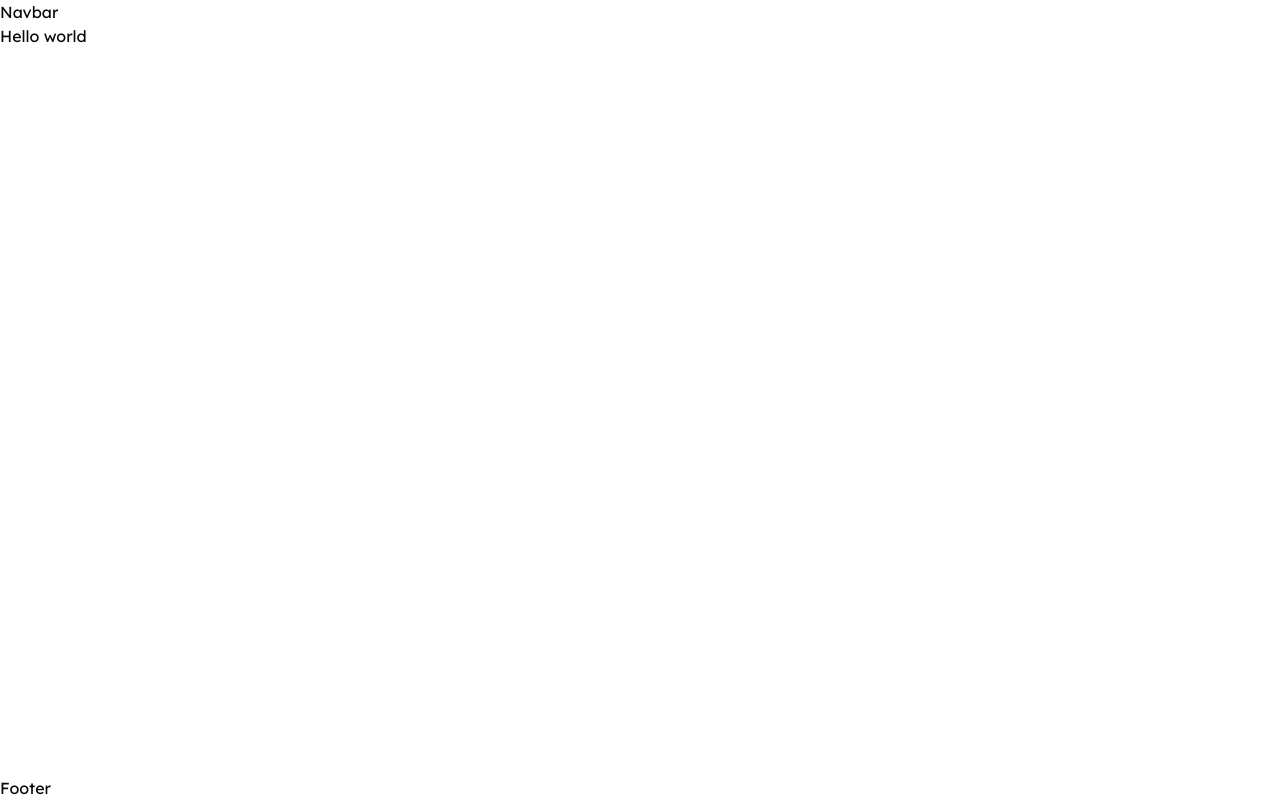
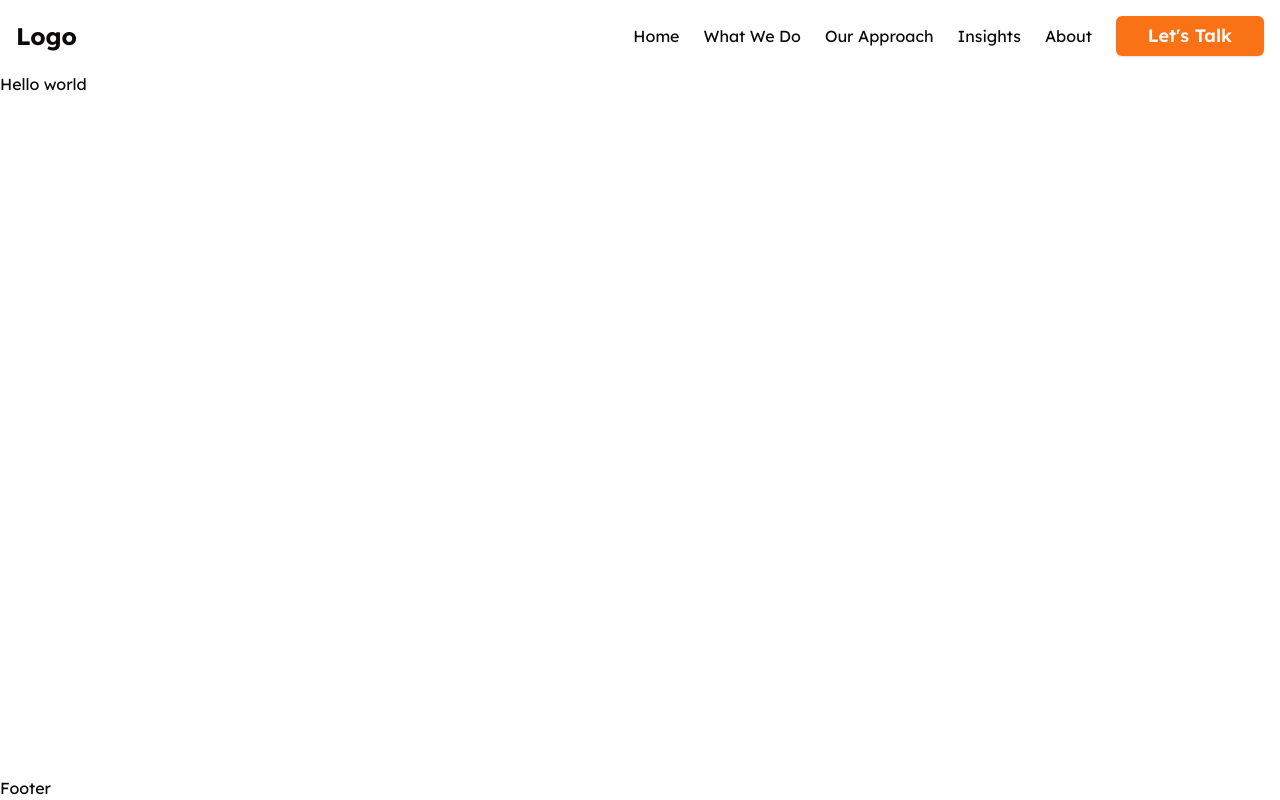
Before and after one commit to jonyBhatt/Beeheit, a Next.js app: page / in a window 1280 px wide. Built offline with nearby package versions, Linux system fonts and the light colour scheme.

Commit message:
Added navbar

```diff
--- a/app/(root)/layout.tsx
+++ b/app/(root)/layout.tsx
@@ -1,3 +1,4 @@
+import Navbar from "@/components/shared/Navbar";
 import React from "react";
 
 export default function MainLayout({
@@ -7,7 +8,7 @@ export default function MainLayout({
 }>) {
   return (
     <div className="flex flex-col min-h-svh w-full ">
-      <nav>Navbar</nav>
+      <Navbar />
       <main className="flex-grow h-full">{children}</main>
       <footer>Footer</footer>
     </div>
--- /dev/null
+++ b/components/shared/Navbar.tsx
@@ -0,0 +1,138 @@
+"use client";
+
+import React, { useState } from "react";
+import Link from "next/link";
+import { motion, AnimatePresence } from "framer-motion";
+import { Button } from "../ui/button";
+import { AlignRight, X } from "lucide-react";
+
+const Navbar = () => {
+  const [isOpen, setIsOpen] = useState(false);
+
+  const toggleMenu = () => {
+    setIsOpen(!isOpen);
+  };
+
+  const closeMenu = () => {
+    setIsOpen(false);
+  };
+
+  return (
+    <nav className="  p-4">
+      <div className="container mx-auto flex justify-between items-center">
+        {/* Logo */}
+        <div className="text-2xl font-bold">
+          <a href="#">Logo</a>
+        </div>
+
+        {/* Hamburger Icon */}
+        <div className="md:hidden">
+          <button onClick={toggleMenu} className=" focus:outline-none">
+            <AlignRight className="text-primary" size={25} />
+          </button>
+        </div>
+
+        {/* Nav Links & Button - Hidden on small screens */}
+        <div
+          className={`md:flex items-center space-x-6 ${
+            isOpen ? "hidden" : "hidden"
+          } `}
+        >
+          <Link
+            href="#"
+            className="hover:text-primary duration-300 transition-all ease-in-out"
+          >
+            Home
+          </Link>
+          <Link
+            href="#"
+            className="hover:text-primary duration-300 transition-all ease-in-out"
+          >
+            What We Do
+          </Link>
+          <Link
+            href="#"
+            className="hover:text-primary duration-300 transition-all ease-in-out"
+          >
+            Our Approach
+          </Link>
+          <Link
+            href="#"
+            className="hover:text-primary duration-300 transition-all ease-in-out"
+          >
+            Insights
+          </Link>
+          <Link
+            href="#"
+            className="hover:text-primary duration-300 transition-all ease-in-out"
+          >
+            About
+          </Link>
+          <Button size={"lg"} className="font-semibold text-lg">
+            Let&apos;s Talk
+          </Button>
+        </div>
+      </div>
+
+      {/* Mobile Menu */}
+      <AnimatePresence>
+        {isOpen && (
+          <motion.div
+            initial={{ y: "-100%", opacity: 0 }}
+            animate={{ y: 0, opacity: 1 }}
+            exit={{ y: "100%", opacity: 0 }}
+            transition={{ duration: 0.4, ease: "easeInOut" }}
+            className="md:hidden absolute top-0 left-0 w-full bg-gray-800 text-secondary p-4 space-y-4 h-svh flex flex-col items-start justify-center gap-8"
+          >
+            <button
+              onClick={closeMenu}
+              className="absolute top-4 right-4 text-white focus:outline-none"
+            >
+              <X className="text-primary font-bold" size={25} />
+            </button>
+            <Link
+              href="#"
+              className="block hover:text-primary duration-300 transition-all ease-in-out"
+            >
+              Home
+            </Link>
+            <Link
+              href="#"
+              className="block hover:text-primary duration-300 transition-all ease-in-out"
+            >
+              What We Do
+            </Link>
+            <Link
+              href="#"
+              className="block hover:text-primary duration-300 transition-all ease-in-out"
+            >
+              Our Approach
+            </Link>
+            <Link
+              href="#"
+              className="block hover:text-primary duration-300 transition-all ease-in-out"
+            >
+              Insights
+            </Link>
+            <Link
+              href="#"
+              className="block hover:text-primary duration-300 transition-all ease-in-out"
+            >
+              About
+            </Link>
+            <Button size={"lg"} className="font-semibold text-lg">
+              Let&apos;s Talk
+            </Button>
+          </motion.div>
+        )}
+      </AnimatePresence>
+    </nav>
+  );
+};
+
+export default Navbar;
+
+/**
+ *
+ * md:hidden absolute top-0 left-0 w-full bg-gray-800  p-4 space-y-4
+ */
```
